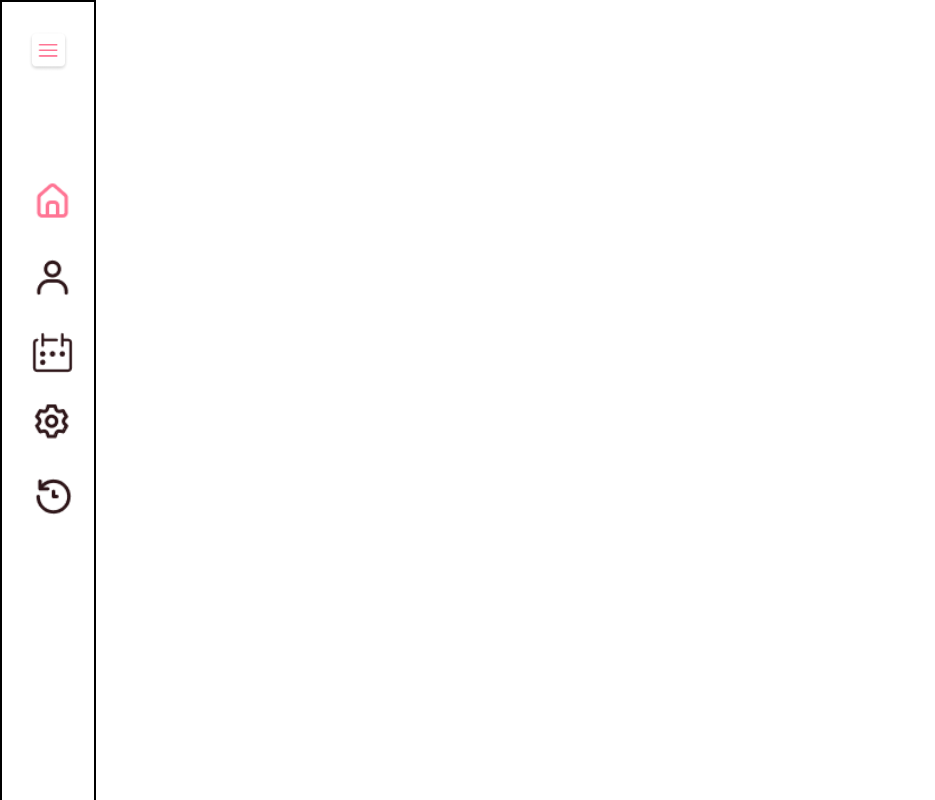
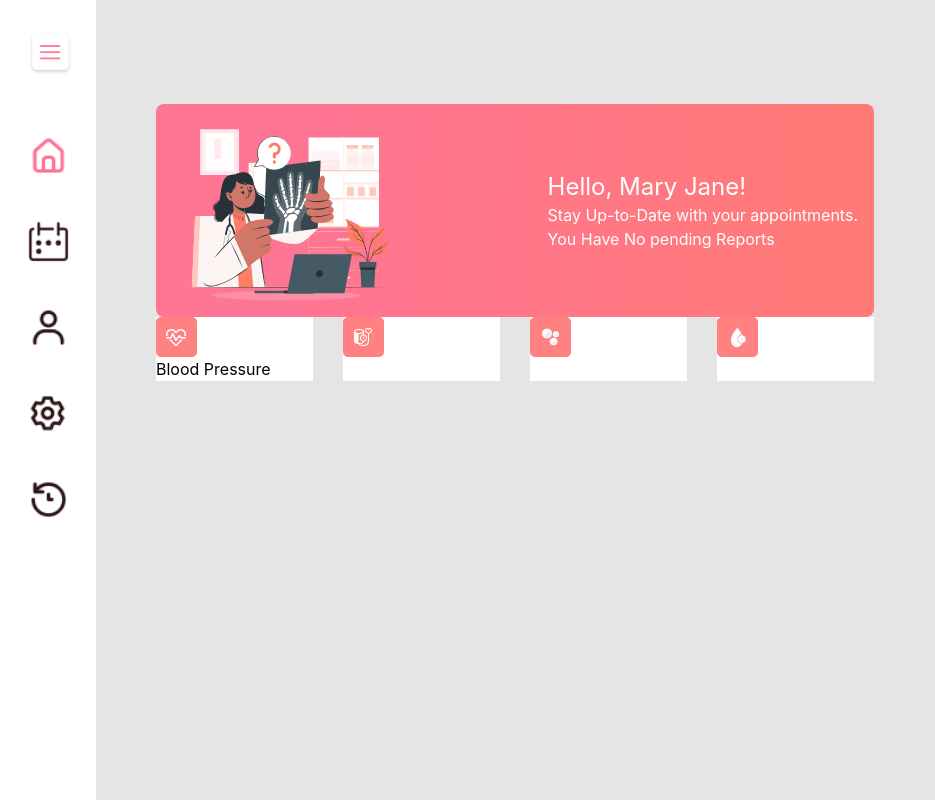
Before and after one commit to shihabsararrafid/task-02, a React (Create React App) app: page / in a window 1280 px wide. Shown: the top 800 px of the page, without its empty margins (0-935 px from the left). Built offline with nearby package versions, Linux system fonts and the light colour scheme.

Commit message:
bannerpart done

```diff
--- a/src/App.js
+++ b/src/App.js
@@ -1,11 +1,13 @@
 import logo from "./logo.svg";
 import "./App.css";
 import Sidebar from "./Components/Sidebar/Sidebar";
+import HomeMain from "./Components/HomeMain/HomeMain";
 
 function App() {
   return (
-    <div>
+    <div className="flex bg-[#E5E5E5]">
       <Sidebar></Sidebar>
+      <HomeMain></HomeMain>
     </div>
   );
 }
--- /dev/null
+++ b/src/Components/HomeMain/BannerPart.css
@@ -0,0 +1,5 @@
+.banner{
+    background-image: linear-gradient( 91.57deg, #FF7594 19.86%, #FF797B 84.16%, #FF7C65 139.72%);
+
+    border-radius: 8px;
+}
--- /dev/null
+++ b/src/Components/HomeMain/BannerPart.js
@@ -0,0 +1,19 @@
+import React from "react";
+import pic1 from "./../../Images/Svg_sample1.svg";
+import "./BannerPart.css";
+const BannerPart = () => {
+  return (
+    <div className="w-full flex px-[16px] justify-between items-center text-white banner h-[213px]">
+      <div>
+        <img src={pic1} alt="" />
+      </div>
+      <div>
+        <h1 className="text-2xl">Hello, Mary Jane!</h1>
+        <p className="text-base">Stay Up-to-Date with your appointments.</p>
+        <p className="text-base">You Have No pending Reports</p>
+      </div>
+    </div>
+  );
+};
+
+export default BannerPart;
--- /dev/null
+++ b/src/Components/HomeMain/HealthParam.js
@@ -0,0 +1,26 @@
+import React from "react";
+import sugar from "./../../Images/Icon_Blood_sugar.png";
+import pulse from "./../../Images/Icon_Heart.png";
+import saturation from "./../../Images/Icon_bubble.png";
+import pressure from "./../../Images/Icon_Blood_pressure.png";
+const HealthParam = () => {
+  return (
+    <div className="grid grid-cols-4 gap-x-[30px]">
+      <div className="bg-white ">
+        <img src={pulse} alt="" />
+        <h1>Blood Pressure</h1>
+      </div>
+      <div className="bg-white ">
+        <img src={pressure} alt="" />
+      </div>
+      <div className="bg-white ">
+        <img src={saturation} alt="" />
+      </div>
+      <div className="bg-white ">
+        <img src={sugar} alt="" />
+      </div>
+    </div>
+  );
+};
+
+export default HealthParam;
--- /dev/null
+++ b/src/Components/HomeMain/HomeMain.js
@@ -0,0 +1,14 @@
+import React from "react";
+import BannerPart from "./BannerPart";
+import HealthParam from "./HealthParam";
+
+const HomeMain = () => {
+  return (
+    <div className="w-[718px]  ml-[60px] mt-[104px]">
+      <BannerPart></BannerPart>
+      <HealthParam></HealthParam>
+    </div>
+  );
+};
+
+export default HomeMain;
--- /dev/null
+++ b/src/Components/HomeMain/SingleParam.js
@@ -0,0 +1,11 @@
+import React from "react";
+
+const SingleParam = ({ img }) => {
+  return (
+    <div>
+      <img src={img} alt="" />
+    </div>
+  );
+};
+
+export default SingleParam;
--- a/src/Components/Sidebar/Sidebar.js
+++ b/src/Components/Sidebar/Sidebar.js
@@ -8,51 +8,52 @@ import Settings from "./../../Images/Icon_Settings.png";
 import Medical from "./../../Images/Icon_medical history.png";
 const Sidebar = () => {
   return (
-    <div className="w-[96px] h-[1051px]   border-2 border-black">
+    <div className="w-[96px] h-[1051px]  bg-white  ">
       <div>
-        <div>
+        <div className="shadow-lg">
           <img
-            className="w-[41px] mx-auto absolute top-[31px] left-[28px] rounded h-[41px]"
+            className="w-[45px]  mx-auto absolute top-[31px] left-[28px] rounded h-[45px]"
             src={menu}
             alt=""
           />
         </div>
+        <div className="flex flex-col mt-[135px] gap-y-[45px] items-center">
           <div>
             <img
-            className="w-[41px] mx-auto absolute top-[180px] left-[32px] rounded h-[41px]"
+              className="w-[41px] mx-auto  top-[180px] left-[32px] rounded h-[41px]"
               src={Home}
               alt=""
             />
           </div>
           <div>
             <img
-            className="w-[41px] mx-auto absolute top-[332px] left-[32px] rounded h-[41px]"
+              className="w-[41px] mx-auto  top-[332px] left-[32px] rounded h-[41px]"
               src={Appointment}
               alt=""
             />
           </div>
           <div>
             <img
-            className="w-[41px] mx-auto absolute top-[257px] left-[32px] rounded h-[41px]"
+              className="w-[41px] mx-auto  top-[257px] left-[32px] rounded h-[41px]"
               src={Patient}
               alt=""
             />
           </div>
           <div>
             <img
-            className="w-[41px] mx-auto absolute top-[401px] left-[32px] rounded h-[41px]"
+              className="w-[41px] mx-auto  top-[401px] left-[32px] rounded h-[41px]"
               src={Settings}
               alt=""
             />
           </div>
           <div>
             <img
-            className="w-[41px] mx-auto absolute top-[476px] left-[33px] rounded h-[41px]"
+              className="w-[41px] mx-auto  top-[476px] left-[33px] rounded h-[41px]"
               src={Medical}
               alt=""
             />
           </div>
-        <div>
+          <div></div>
           <img
             className="w-[53px] h-[53px] mx-auto absolute top-[861px] left-[20px] rounded "
             src={round}
```
Lines whose indentation alone changed are shown as unchanged.
